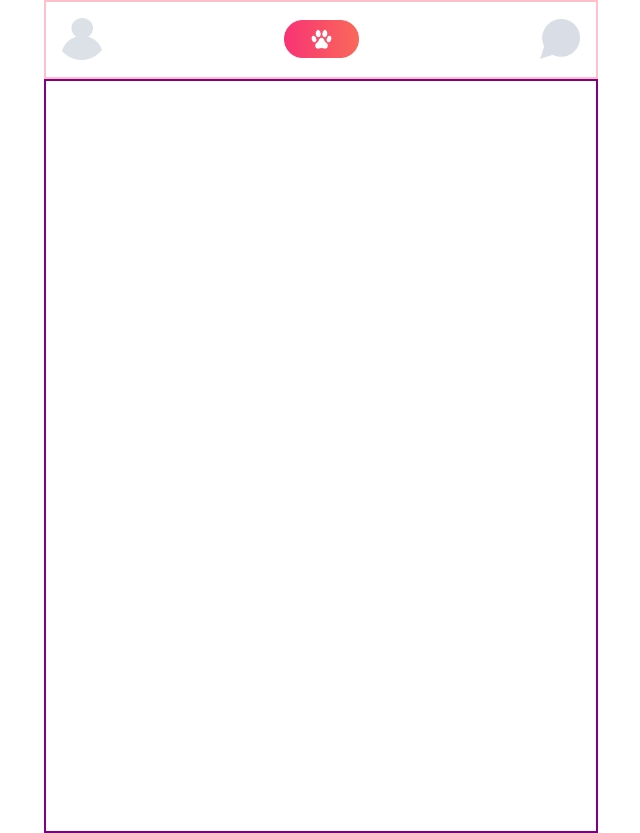
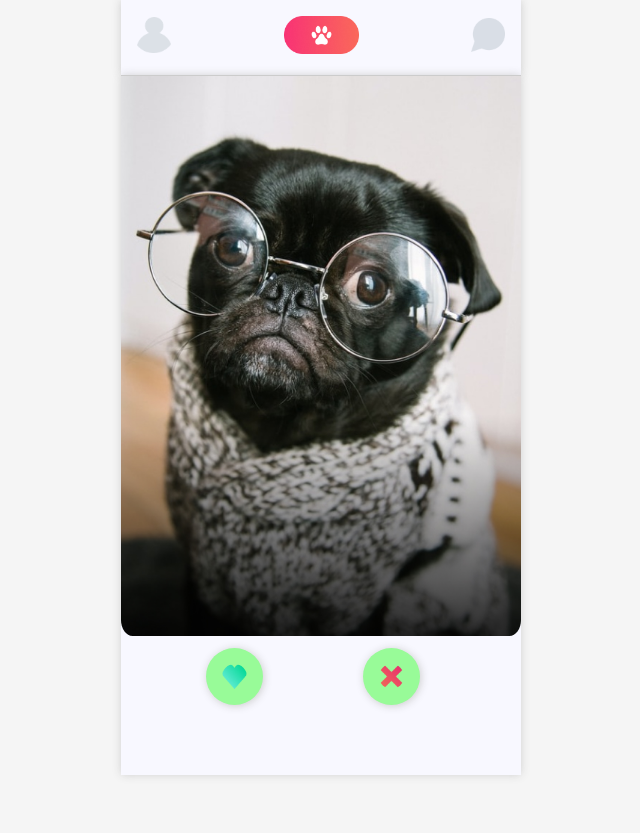
Before and after one commit to Azolyth/Pawfect-Match, a plain HTML site: page index.html in a window 1280 px wide. Shown: the whole page, without its empty margins (319-959 px from the left). After the commit the page ends 800 px from the top, so only its background shows below. Drawn offline with Linux system fonts and the light colour scheme.

Commit message:
Styled interactive buttons

```diff
--- a/index.css
+++ b/index.css
@@ -1,20 +1,23 @@
 body {
   margin: 0;
   padding: 0;
+  background: whitesmoke;
 }
 
 nav {
-  border: 2px solid pink;
-  width: 550px;
+  width: 400px;
   margin: 0 auto;
   height: 75px;
+  background: ghostwhite;
+  box-shadow: 0px 0.4px 9px #ccc;
 }
 
 .container {
-  width: 550px;
-  height: 750px;
+  width: 400px;
+  height: 700px;
   margin: 0 auto;
-  border: 2px solid purple;
+  background: ghostwhite;
+  box-shadow: 0.4px 0.4px 9px #ccc;
 }
 
 .container-flex {
@@ -23,8 +26,13 @@ nav {
   align-items: center;
 }
 
+.card-container-flex {
+  display: flex;
+  flex-direction: column;
+}
+
 .icon {
-  width: 40px;
+  width: 34px;
   object-fit: cover;
   margin: 1em;
 }
@@ -32,3 +40,34 @@ nav {
 .icon-logo {
   width: 75px;
 }
+
+.profile-picture {
+  width: 100%;
+  height: 70vh;
+  object-fit: cover;
+  border-bottom-left-radius: 2.9%;
+  border-bottom-right-radius: 2.9%;
+}
+
+.interaction {
+  display: flex;
+  justify-content: space-evenly;
+}
+
+.profile-picture-card {
+  border-top: 1px solid #ccc;
+}
+
+.icon-heart,
+.icon-cross {
+  background: ghostwhite;
+  box-shadow: 1px 1px 9px #ccc;
+  padding: 1em;
+  margin: 0.5em 1em 1em 0;
+  border-radius: 50%;
+  width: 25px;
+}
+
+.active {
+  background: palegreen;
+}
--- a/index.html
+++ b/index.html
@@ -24,7 +24,26 @@
       </div>
     </nav>
 
-    <div class="container"></div>
+    <div class="container">
+      <div class="card-container-flex">
+        <main class="profile-picture-card">
+          <img src="./images/dog-rex.jpg" alt="" class="profile-picture" />
+        </main>
+      </div>
+
+      <section class="interaction">
+        <img
+          src="./images/icon-heart.png"
+          alt="Heart Icon"
+          class="icon-heart active"
+        />
+        <img
+          src="./images/icon-cross.png"
+          alt="Cross Icon"
+          class="icon-cross active"
+        />
+      </section>
+    </div>
     <script src="./index.js" type="module"></script>
   </body>
 </html>
```
